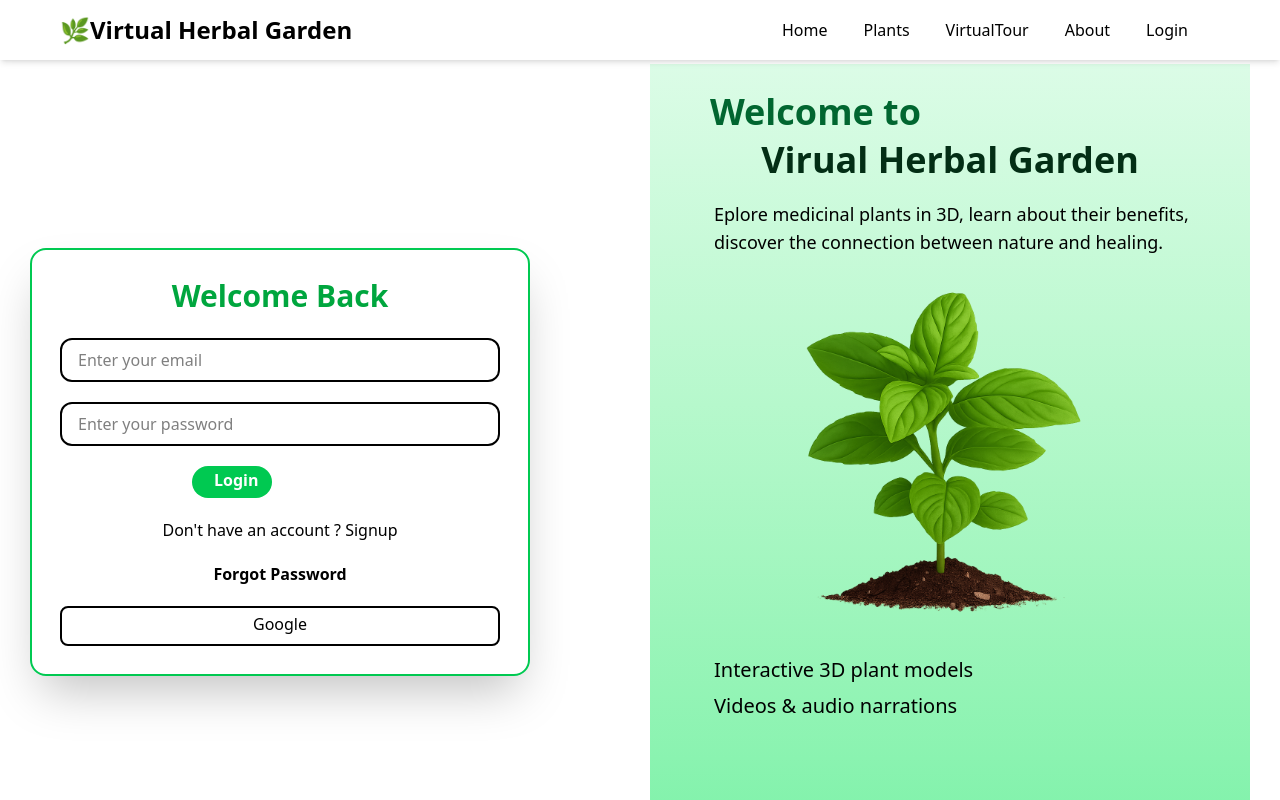
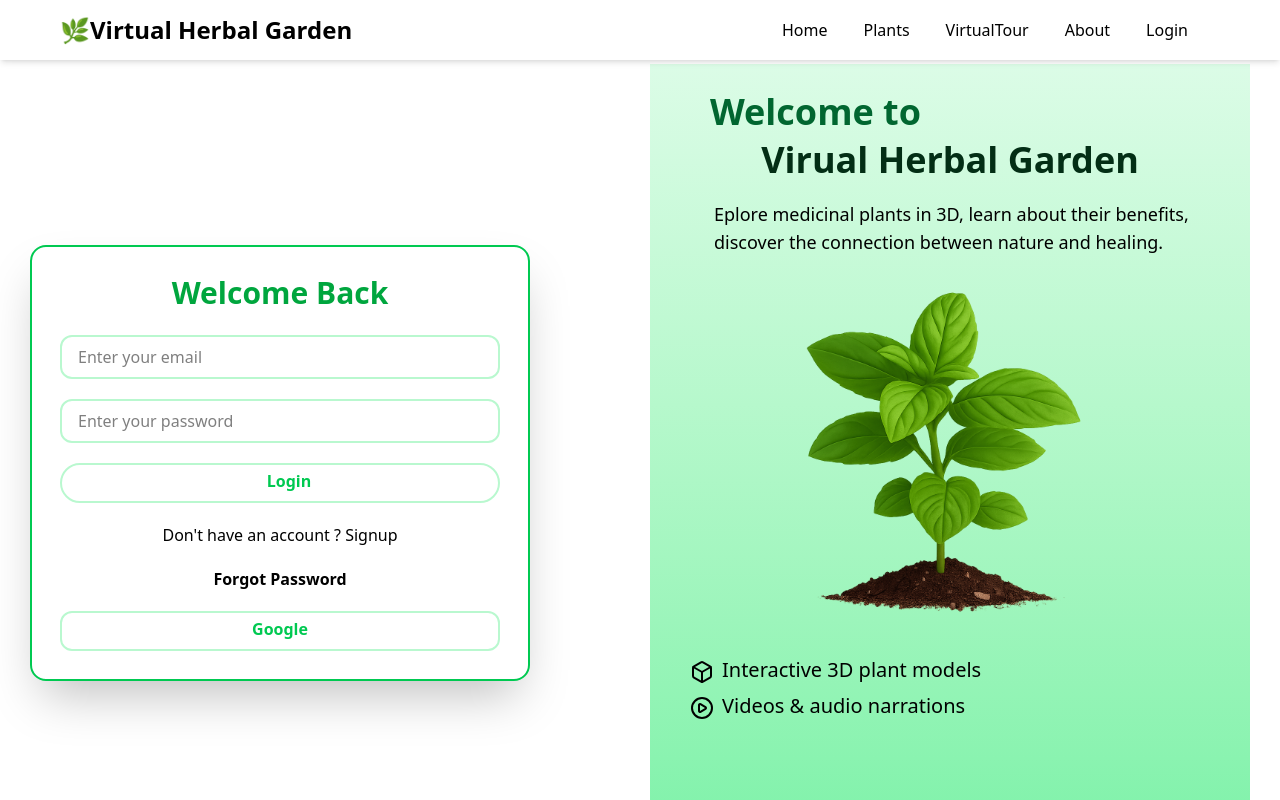
Before and after one commit to Anas2604-web/Verbal-Garden, a React (Vite) app: page /login in a window 1280 px wide. Shown: the top 800 px of the page. Built offline with nearby package versions, Linux system fonts and the light colour scheme.

Commit message:
login page dun

```diff
--- a/src/Components/login.jsx
+++ b/src/Components/login.jsx
@@ -2,6 +2,8 @@ import Footer from "./Footer";
 import Navbar from "./Navbar";
 import { Link } from "react-router-dom";
 import { Box } from 'lucide-react';
+import { CirclePlay } from 'lucide-react';
+
 
 
 export default function Login() {
@@ -19,7 +21,7 @@ export default function Login() {
                             name="username"
                             placeholder="Enter your email"
                             required
-                            className="text-black w-full px-4 py-2 border-2 rounded-xl focus:outline-none focus:ring-2 focus:ring-green-400"
+                            className="text-black w-full px-4 py-2 border-2 border-green-200 rounded-xl focus:outline-none focus:ring-2 focus:ring-green-400"
                         />
                     </div>
 
@@ -30,13 +32,13 @@ export default function Login() {
                             name="password"
                             placeholder="Enter your password"
                             required
-                            className="text-black w-full px-4 py-2 border-2 rounded-xl focus:outline-none focus:ring-2 focus:ring-green-400"
+                            className="text-black w-full px-4 py-2 border-2 border-green-200 rounded-xl focus:outline-none focus:ring-2 focus:ring-green-400"
                         />
                     </div>
 
 
-                    <div className="bg-green-500 w-20 rounded-2xl h-8 ml-33">
-                        <Link to="d"><button className="pl-5.5 pt-0.5 text-white font-bold">Login</button></Link>
+                    <div className="w-full pl-4.5 pt-1 text-center border-2 border-green-200 rounded-3xl text-green-500 font-bold h-10 hover:text-white hover:bg-green-600">
+                        <Link to="d"><button >Login</button></Link>
                     </div>
 
 
@@ -50,7 +52,7 @@ export default function Login() {
                         <Link><p>Forgot Password</p></Link>
                     </div>
 
-                    <div className="text-center border-2 rounded-lg h-10">
+                    <div className="text-center border-2 border-green-200 rounded-xl text-green-500 font-bold h-10 hover:text-white hover:bg-green-600">
                         <Link><button className="pt-1">Google</button></Link>
                     </div>
                 </form>
@@ -58,14 +60,20 @@ export default function Login() {
 
 
             {/* image */}
-            <div className="mt-16 bg-gradient-to-b from-green-100 to-green-300 w-[600px] min-h-screen">
+            <div className="mt-16 bg-gradient-to-b from-green-100 to-green-300 w-[600px] min-h-screen mb-0.5">
                 <div className="">
                     <h1 className="pt-7 font-bold text-green-800 text-4xl pl-15">Welcome to</h1>
                     <span className="flex justify-center-safe text-green-950 font-bold text-4xl leading-14">Virual Herbal Garden</span>
                     <p className="pt-3 text-lg pl-16 pr-10">Eplore medicinal plants in 3D, learn about their benefits, discover the connection between nature and healing.</p>
                     <img src="./assets/Images/loginImage.png" alt="image" className="h-[400px] flex justify-self-center-safe pt-5" />
-                    <h3 className="pl-16 text-xl font-medium pb-2">Interactive 3D plant models</h3>
-                    <h3 className="pl-16 text-xl font-medium pb-5">Videos & audio narrations</h3>
+                    <div className="flex gap-2">
+                        <Box className=" ml-10 mt-1"/>
+                        <h3 className=" text-xl font-medium pb-2">Interactive 3D plant models</h3>
+                    </div>
+                    <div className="flex gap-2">
+                        <CirclePlay className="ml-10 mt-1"/>
+                        <h3 className=" text-xl font-medium pb-7">Videos & audio narrations</h3>
+                    </div>
                 </div>
             </div>
         </div>
```
